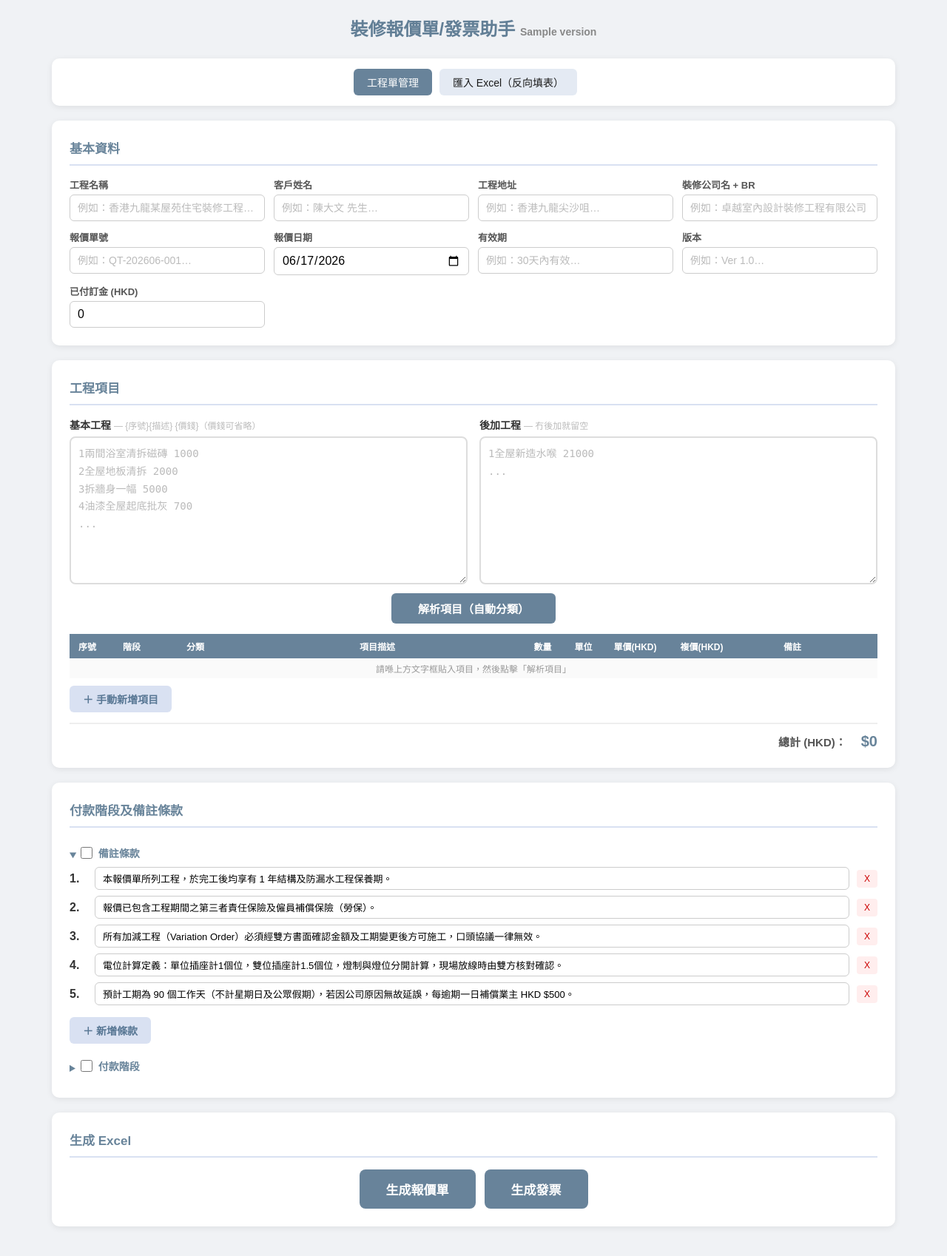
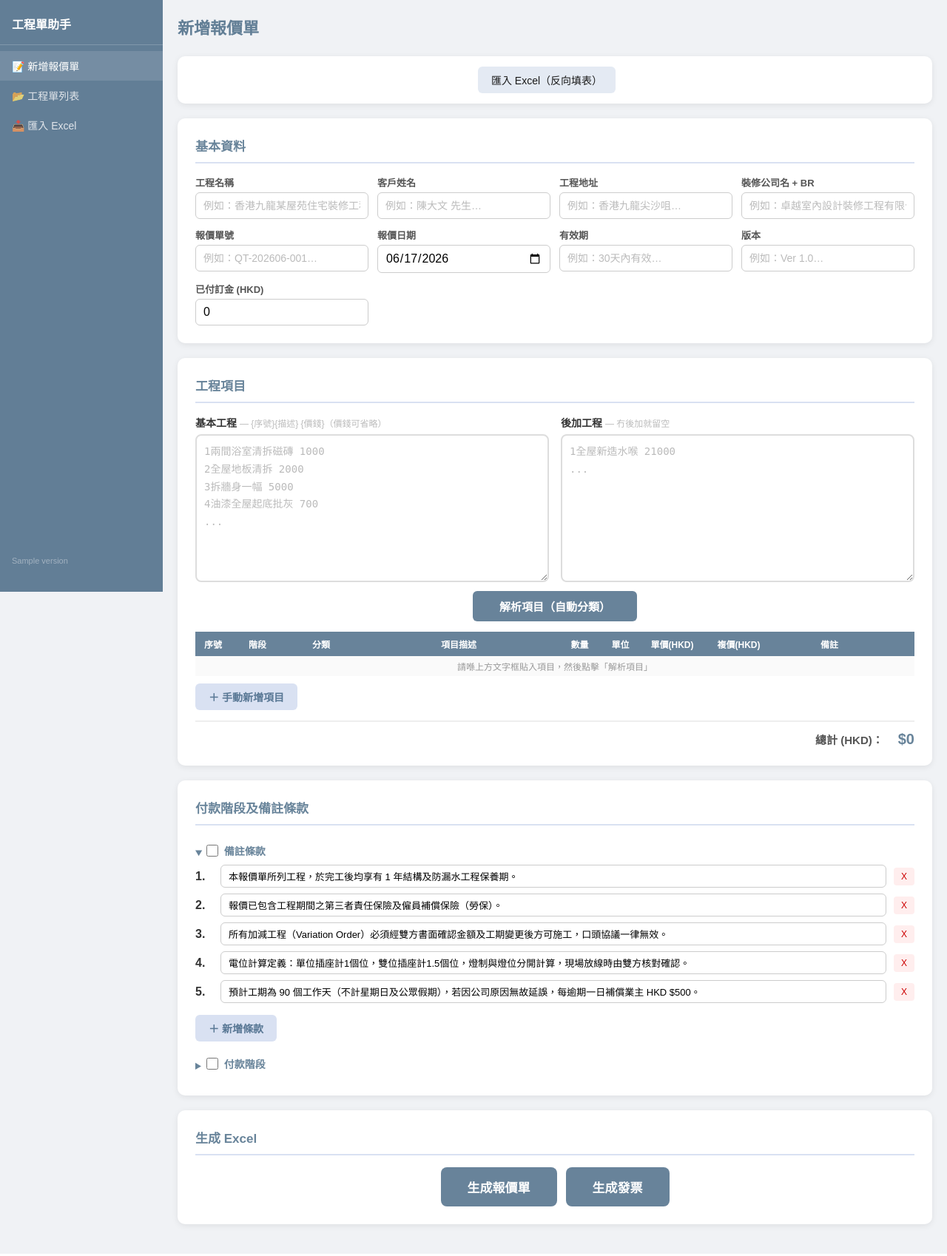
Before and after one commit to asd13006/quotation-invoice-tool, a Flask app: template templates/index.html in a window 1280 px wide. Shown: the whole page at 74% size. Run offline with Flask 2, Linux system fonts and the light colour scheme; the template is opened without the code that fills it: most values are stand-ins (such as "Sample title", 1, 10 or a date in 2020); parts of the project's set-up code (start-up, migrations or seed data) failed here and were passed over.

Commit message:
v2.1.0: Dashboard sidebar layout
- 左側 fixed sidebar 導航（深藍底）

- 手機漢堡選單（slide-in）

- index.html + projects.html 統一 layout

Co-Authored-By: Claude Opus 4.8 <noreply@anthropic.com>

```diff
--- a/templates/index.html
+++ b/templates/index.html
@@ -7,9 +7,26 @@
 <title>裝修報價單/發票助手 {{ version }}</title>
 <style>
 *, *::before, *::after { box-sizing: border-box; margin: 0; padding: 0; }
-body { font-family: 'Microsoft JhengHei', '微軟正黑體', Arial, sans-serif; background: #f0f2f5; color: #333; padding: 20px; }
-.container { max-width: 1140px; margin: 0 auto; }
-h1 { text-align: center; color: #002F5597; margin-bottom: 24px; font-size: 24px; }
+body { font-family: 'Microsoft JhengHei', '微軟正黑體', Arial, sans-serif; background: #f0f2f5; color: #333; display: flex; min-height: 100vh; }
+/* Sidebar */
+.sidebar { width: 220px; background: #002F5597; color: #fff; padding: 20px 0; position: fixed; top: 0; left: 0; bottom: 0; z-index: 100; display: flex; flex-direction: column; }
+.sidebar h2 { font-size: 16px; padding: 0 16px 16px; border-bottom: 1px solid rgba(255,255,255,0.2); margin-bottom: 8px; }
+.sidebar a { display: flex; align-items: center; gap: 10px; color: rgba(255,255,255,0.8); text-decoration: none; padding: 10px 16px; font-size: 14px; transition: background 0.15s; }
+.sidebar a:hover, .sidebar a.active { background: rgba(255,255,255,0.12); color: #fff; }
+.sidebar .ver { margin-top: auto; padding: 16px; font-size: 11px; color: rgba(255,255,255,0.4); }
+/* Main */
+.main { margin-left: 220px; flex: 1; padding: 20px; min-width: 0; }
+.container { max-width: 1100px; margin: 0 auto; }
+h1 { color: #002F5597; margin-bottom: 24px; font-size: 22px; }
+/* Mobile */
+.menu-toggle { display: none; position: fixed; top: 10px; left: 10px; z-index: 101; background: #002F5597; color: #fff; border: none; border-radius: 6px; padding: 8px 12px; font-size: 18px; cursor: pointer; }
+@media (max-width: 768px) {
+    .sidebar { transform: translateX(-100%); transition: transform 0.2s; }
+    .sidebar.open { transform: translateX(0); }
+    .main { margin-left: 0; }
+    .menu-toggle { display: block; }
+    body { padding-top: 50px; }
+}
 .card { background: #fff; border-radius: 10px; box-shadow: 0 2px 8px rgba(0,0,0,0.08); padding: 24px; margin-bottom: 20px; }
 .card h2 { font-size: 17px; color: #002F5597; border-bottom: 2px solid #D9E1F2; padding-bottom: 10px; margin-bottom: 16px; }
 
@@ -104,14 +121,20 @@ details summary { cursor: pointer; font-size: 14px; font-weight: bold; color: #0
 </style>
 </head>
 <body>
+<button class="menu-toggle" onclick="document.querySelector('.sidebar').classList.toggle('open')">☰</button>
+<div class="sidebar">
+<h2>工程單助手</h2>
+<a href="/" class="active">📝 新增報價單</a>
+<a href="/projects">📂 工程單列表</a>
+<a href="#" onclick="document.getElementById('uploadFile').click()">📥 匯入 Excel</a>
+<div class="ver">{{ version }}</div>
+</div>
+<div class="main">
 <div class="container">
-<h1>裝修報價單/發票助手 <span style="font-size:14px;color:#888;">{{ version }}</span></h1>
+<h1>新增報價單</h1>
 
 <!-- Upload -->
 <div class="card" style="text-align:center; padding:14px; display:flex; gap:10px; justify-content:center; flex-wrap:wrap">
-    <a href="/projects" class="btn" style="background:#002F5597; color:#fff; text-decoration:none; cursor:pointer">
-        工程單管理
-    </a>
     <input type="file" id="uploadFile" accept=".xlsx" style="display:none" onchange="uploadExcel()">
     <label for="uploadFile" class="btn" style="background:#E4EAF3; color:#1a1a1a; cursor:pointer">
         匯入 Excel（反向填表）
@@ -524,5 +547,6 @@ async function uploadExcel() {
     }
 }
 </script>
+</div></div>
 </body>
 </html>
```
Also changed, not shown: templates/projects.html (+18 -1 lines), 1 other file.
